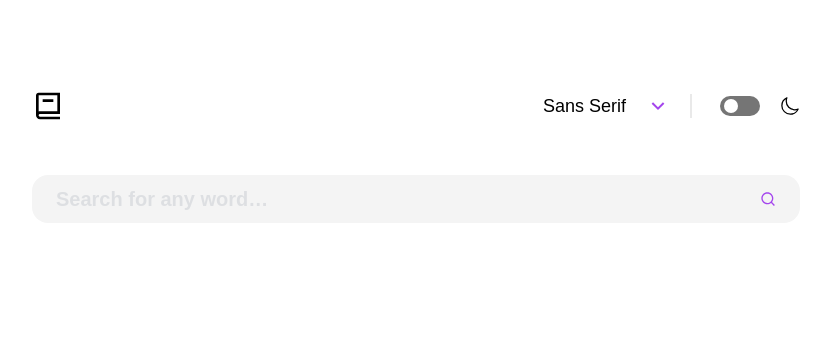
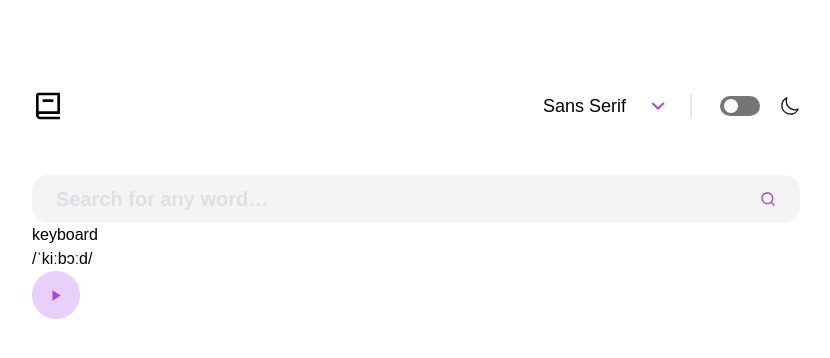
Before and after one commit to omarkarake/dictionary-app, a React (Vite) app: page / in a window 1280 px wide. Shown: the top 358 px of the page, without its empty margins (224-1054 px from the left). Built offline with nearby package versions, Linux system fonts and the light colour scheme.

Commit message:
updating the flow of playing the audio when searched, still implementing

```diff
--- a/src/components/Body.tsx
+++ b/src/components/Body.tsx
@@ -1,5 +1,6 @@
 import { useState } from "react";
 import { RiSearchLine } from "react-icons/ri";
+import { IoMdPlay } from "react-icons/io";
 
 const Body = () => {
   const [inputValue, setInputValue] = useState("");
@@ -23,6 +24,7 @@ const Body = () => {
 
   return (
     <>
+      <div>
         <div className="mt-6 md:mt-[51px]">
           <div
             className={`w-[100%] h-12 py-4 px-6 md:p-6 flex justify-between items-center bg-light dark:bg-darker rounded-2xl ${
@@ -31,7 +33,7 @@ const Body = () => {
           >
             <input
               type="text"
-            className="w-[250px] md:w-[400px] font-bold text-[20px] outline-none border-none bg-transparent text-dark placeholder:opacity-25"
+              className="w-[250px] md:w-[400px] font-bold text-[20px] dark:text-lighter outline-none border-none bg-transparent text-dark placeholder:opacity-25"
               placeholder="Search for any word…"
               onChange={handleInputChange}
               value={inputValue}
@@ -42,13 +44,26 @@ const Body = () => {
             />
           </div>
           {borderColorRed ? (
-          <p className="text-heading-s text-red mt-2">
+            <p className="text-body-s md:text-heading-s text-red mt-2">
               Whoops, can’t be empty…
             </p>
           ) : (
             ""
           )}
         </div>
+        <div>
+          <div>
+            <p>keyboard</p>
+            <p>/ˈkiːbɔːd/</p>
+          </div>
+          <div
+            className="h-12 w-12 flex justify-center items-center rounded-full"
+            style={{ backgroundColor: "rgba(164, 69, 237, 0.25)" }}
+          >
+            <IoMdPlay className="w-[13px] h-[13px] text-purple cursor-pointer" />
+          </div>
+        </div>
+      </div>
     </>
   );
 };
```
Lines whose indentation alone changed are shown as unchanged.
